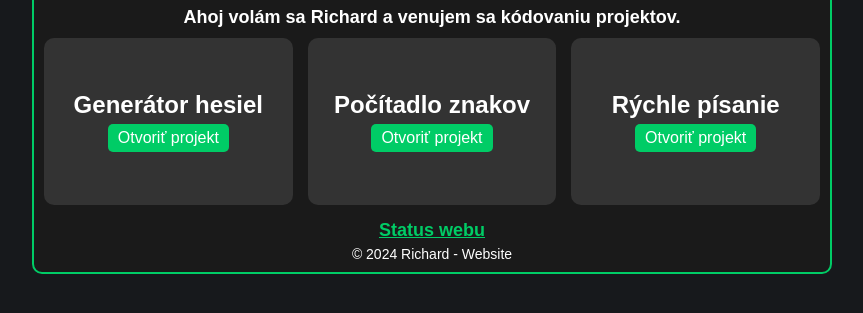
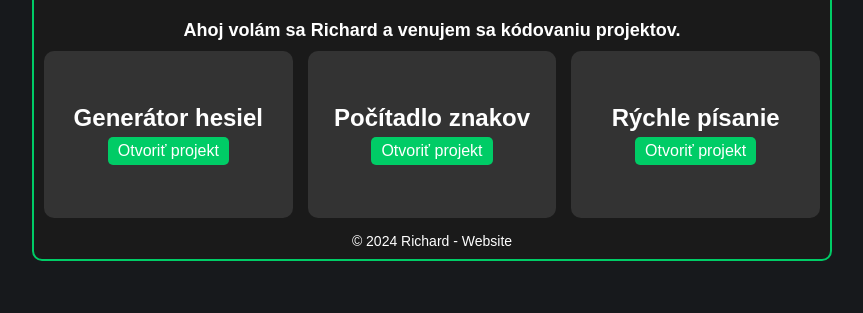
Before and after one commit to qr-generator/page, a plain HTML site: page index.html in a window 1280 px wide. Shown: the part 321-634 px from the top of the page, without its empty margins (208-1071 px from the left). Drawn offline with Linux system fonts and the light colour scheme.

Commit message:
Update index.html

```diff
--- a/index.html
+++ b/index.html
@@ -104,23 +104,6 @@
             margin-top: 5px;
         }
 
-        .status-text {
-            text-align: center;
-            color: #00cc66;
-            font-size: 18px;
-            font-weight: bold;
-            margin-top: 10px;
-            cursor: pointer;
-        }
-
-        .status-text a {
-            color: #00cc66 !important;
-        }
-
-        .status-text:hover {
-            text-decoration: underline;
-        }
-
         @media (min-width: 600px) {
             .project {
                 width: calc(33.33% - 10px);
@@ -161,10 +144,6 @@
             </div>
         </div>
 
-        <div class="status-text">
-            <a href="https://status.richard-website.sk" target="_blank">Status webu</a>
-        </div>
-
         <div class="website-text">
             © 2024 Richard - Website
         </div>
```
